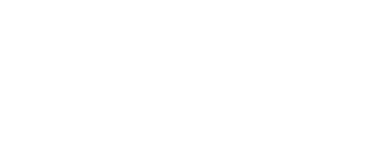
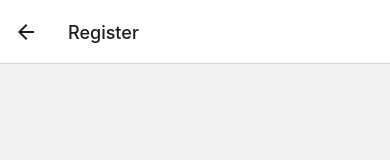
Before and after one commit to omer-akkoca/tinder-clone, a React Native app: screen /Register in a window 390 px wide. Shown: the top 160 px of the page. Built offline with nearby package versions, Linux system fonts and the light colour scheme.

Commit message:
navigation setup

```diff
--- a/App.js
+++ b/App.js
@@ -1,9 +1,12 @@
 import React from 'react';
-import { StyleSheet, Text, View } from 'react-native';
+import { NavigationContainer } from '@react-navigation/native';
+import Navigation from "./src/navigation"
 
 const App = () => {
     return (
-        <View></View>
+        <NavigationContainer>
+            <Navigation/>
+        </NavigationContainer>
     )
 }
 
--- /dev/null
+++ b/src/navigation/index.js
@@ -0,0 +1,18 @@
+import React from "react";
+import { createNativeStackNavigator } from '@react-navigation/native-stack';
+import { Chat, Home, Login, Register } from "../screens"
+
+const Stack = createNativeStackNavigator();
+
+const Navigation = () => {
+    return(
+        <Stack.Navigator>
+            <Stack.Screen name="Login" component={Login}/>
+            <Stack.Screen name="Register" component={Register}/>
+            <Stack.Screen name="Home" component={Home}/>
+            <Stack.Screen name="Chat" component={Chat}/>
+        </Stack.Navigator>
+    )
+}
+
+export default Navigation;
--- /dev/null
+++ b/src/screens/Auth/Login/index.js
@@ -0,0 +1,10 @@
+import React from "react";
+import { View } from "react-native";
+
+const Login = () => {
+    return(
+        <View></View>
+    )
+}
+
+export { Login };
--- /dev/null
+++ b/src/screens/Auth/Register/index.js
@@ -0,0 +1,10 @@
+import React from "react";
+import { View } from "react-native";
+
+const Register = () => {
+    return(
+        <View></View>
+    )
+}
+
+export { Register };
--- /dev/null
+++ b/src/screens/Chat/index.js
@@ -0,0 +1,10 @@
+import React from "react";
+import { View } from "react-native";
+
+const Chat = () => {
+    return(
+        <View></View>
+    )
+}
+
+export { Chat };
--- /dev/null
+++ b/src/screens/Home/index.js
@@ -0,0 +1,10 @@
+import React from "react";
+import { View } from "react-native";
+
+const Home = () => {
+    return(
+        <View></View>
+    )
+}
+
+export { Home };
--- /dev/null
+++ b/src/screens/index.js
@@ -0,0 +1,4 @@
+export * from "./Auth/Login"
+export * from "./Auth/Register"
+export * from "./Home"
+export * from "./Chat"
```
